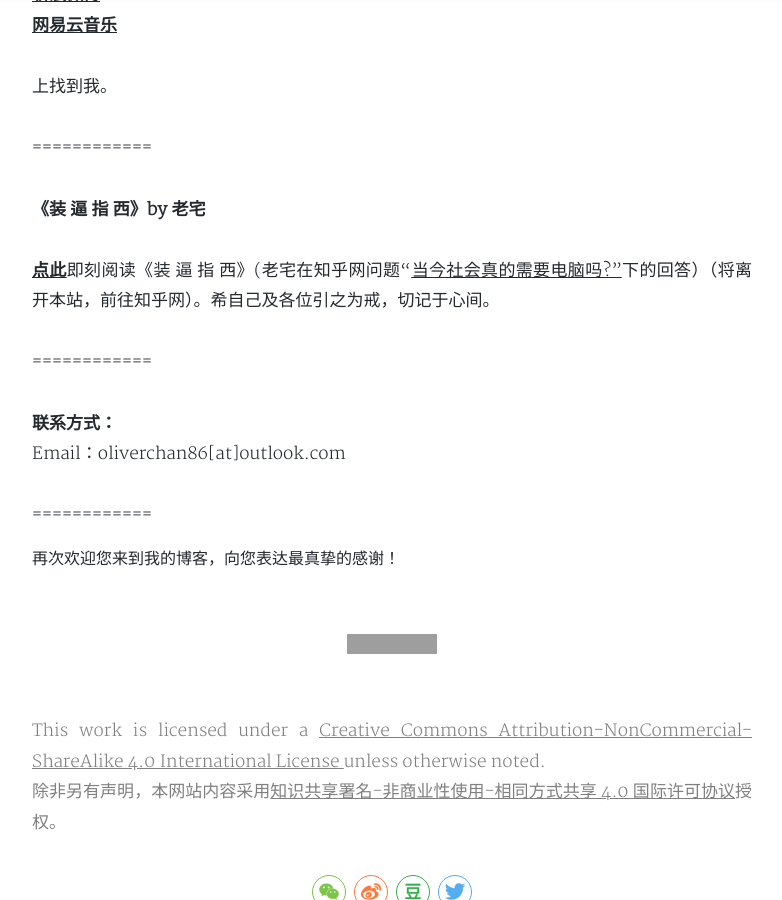
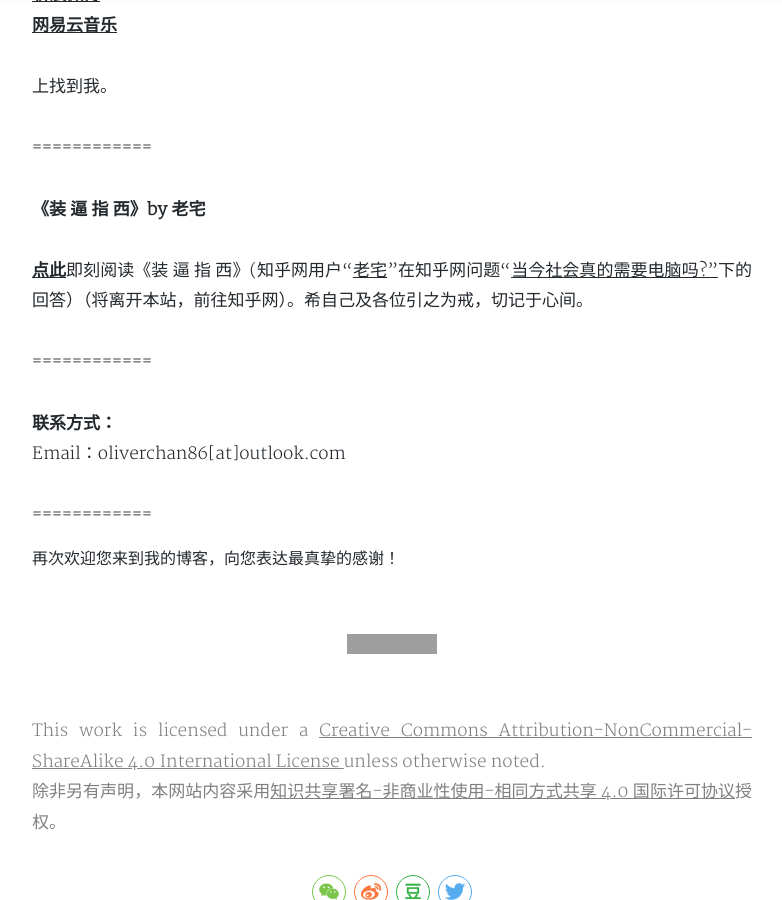
Before and after one commit to Olvcpr423/Olvcpr423.github.io, a Jekyll site: the page built from about.html, in a window 1280 px wide and 900 px high, scrolled down 1069 px. Shown: the whole window, without its empty margins (248-1030 px from the left). Built offline with Jekyll 4.4.1, drawn with Linux system fonts in a browser that asks for light colours; nearby versions of some CDN libraries; a style sheet for code colours, icons or effects is not loaded; grey boxes are pictures that could not be loaded.

Commit message:
Update about.html

```diff
--- a/about.html
+++ b/about.html
@@ -52,7 +52,7 @@ tags: About 关于
   <b>《装 逼 指 西》by 老宅</b>
   <br>
   <br>
-  <b><a href ='https://www.zhihu.com/question/367629230/answer/986483568'>点此</a></b>即刻阅读《装 逼 指 西》(老宅在知乎网问题“<a href ='https://www.zhihu.com/question/367629230'>当今社会真的需要电脑吗?”</a>下的回答）（将离开本站，前往知乎网）。希自己及各位引之为戒，切记于心间。
+  <b><a href ='https://www.zhihu.com/question/367629230/answer/986483568'>点此</a></b>即刻阅读《装 逼 指 西》(知乎网用户“<a href ='https://www.zhihu.com/people/lao-zhai-55-93'>老宅</a>”在知乎网问题“<a href ='https://www.zhihu.com/question/367629230'>当今社会真的需要电脑吗?”</a>下的回答）（将离开本站，前往知乎网）。希自己及各位引之为戒，切记于心间。
   <br>
   <br>
 ============
```
